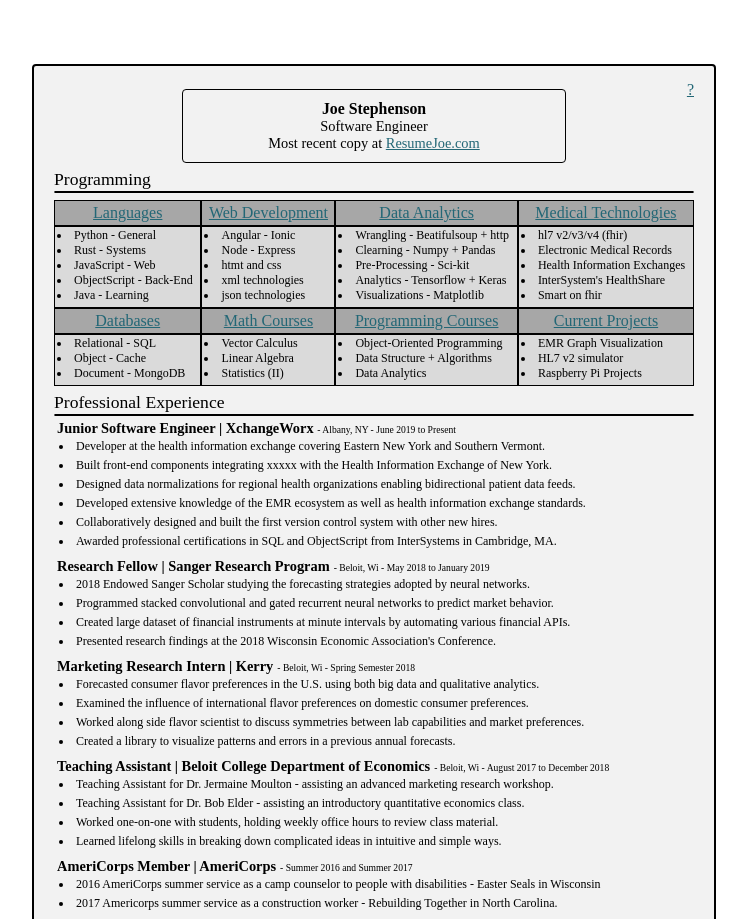
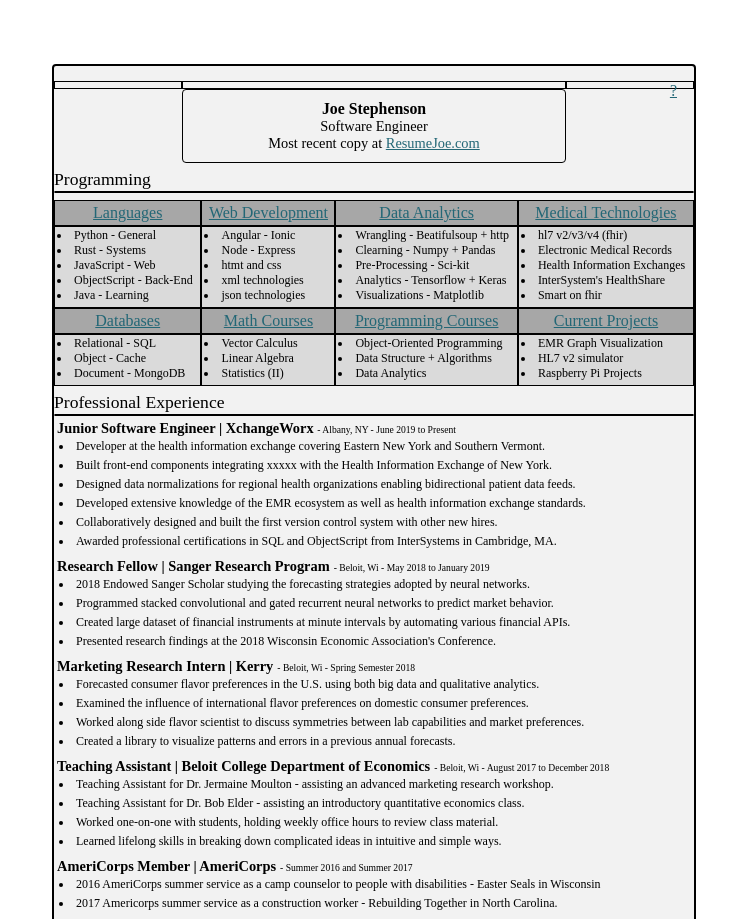
Before and after one commit to aoibht/aoibht.github.io, a plain HTML site: page index.html in a window 1280 px wide. Shown: the top 919 px of the page, without its empty margins (266-1013 px from the left). Drawn offline with Linux system fonts and the light colour scheme.

Commit message:
Adding a help icon (Sorry about all the repeat commits)

```diff
--- a/resources/joe_stephenson_resume.css
+++ b/resources/joe_stephenson_resume.css
@@ -96,8 +96,6 @@ li a:hover{
     margin: auto;
     border: 2px solid #000000;
     border-radius: 4px;
-    padding-left: 20px;
-    padding-right: 20px;
     padding-top: 15px;
     background-color: #f2f2f2;
     margin-bottom: 4%;
@@ -150,7 +148,9 @@ help container
 
 }
 .contact-element{
+    border: 1px solid #000000;
     text-align: right;
+    padding-right: 1em
 }
 
 
```
